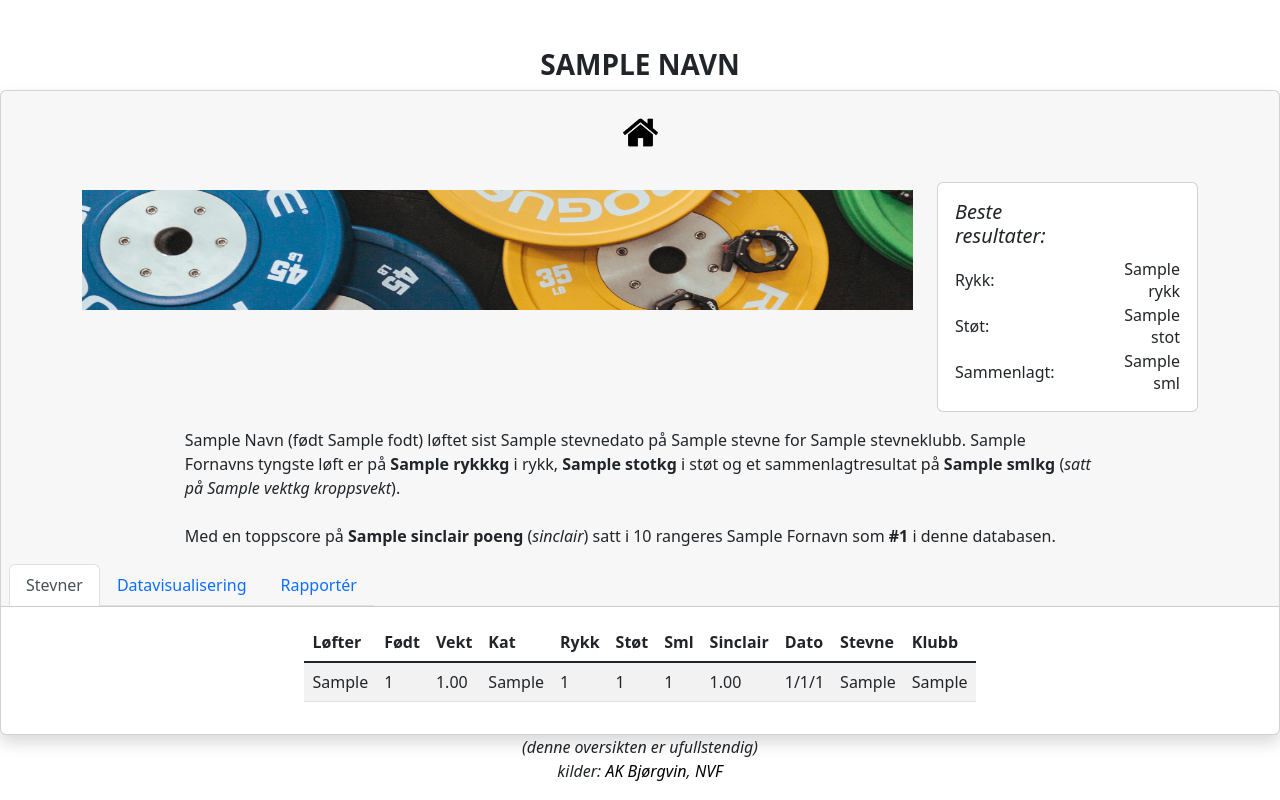
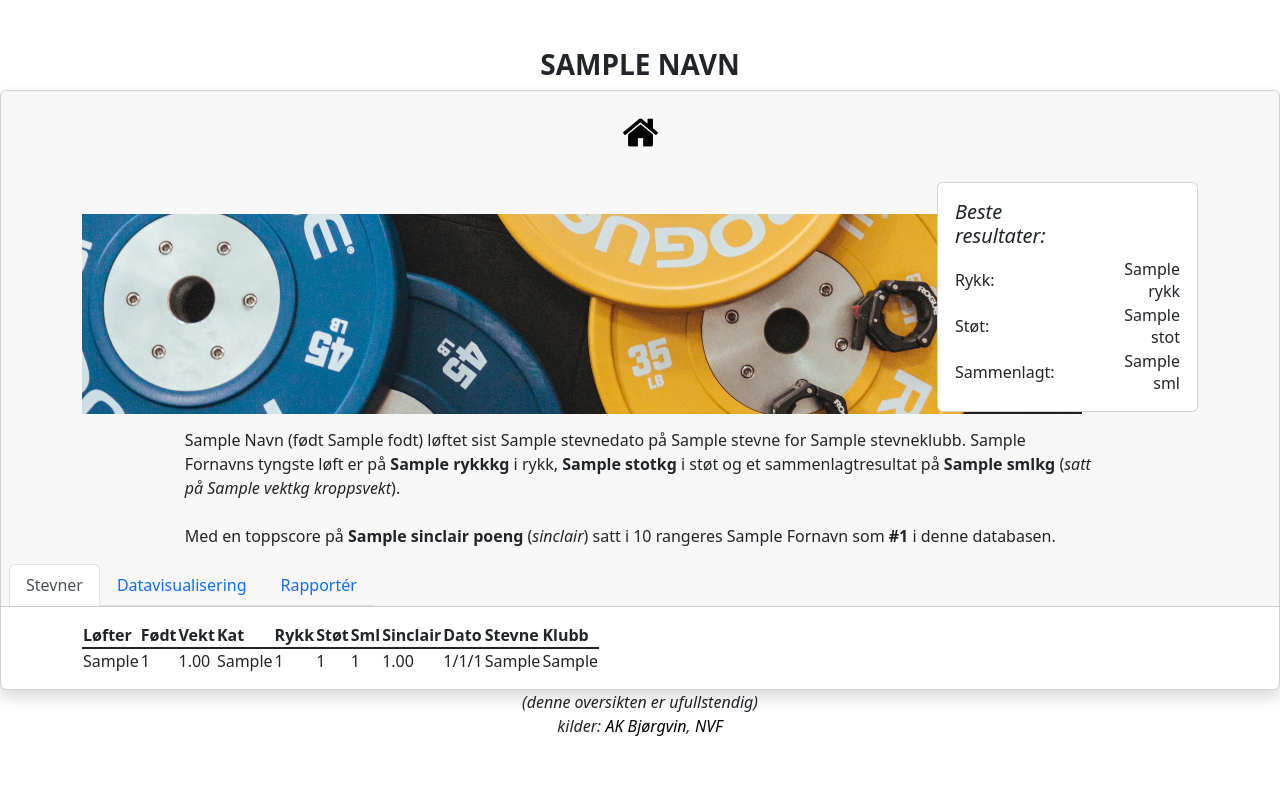
Before and after one commit to zednq/vektlofting, a Django app: template data/templates/lifter.html in a window 1280 px wide. Run offline with Django 4.2, Linux system fonts and the light colour scheme; tables that the repository leaves empty hold one stand-in row (values such as "Sample post"); the template is opened without the code that fills it: values that come from a table or form of the project are taken from there, most other values are stand-ins (such as "Sample title", 1, 10 or a date in 2020); some libraries are stand-ins or nearby versions.

Commit message:
Update lifter.html

```diff
--- a/data/templates/lifter.html
+++ b/data/templates/lifter.html
@@ -14,7 +14,7 @@
 
             <div class="container">
                 <div class="row">
-                    <div class="col-9"><img src="{% static 'img/workout_datalookup.png' %}" class="mt-4 w-100" height="120" /></div>
+                    <div class="col-9"><img src="{% static 'img/workout_datalookup.png' %}" class="mt-5" /></div>
                     <div class="col-3">
 
                         <div class="d-flex justify-content-end">
@@ -68,11 +68,11 @@
                 </ul>
             </ul>
         </div>
-        <div class="card-body mx-auto">
+        <div class="card-body w-100 mx-auto">
             <!-- Tab panes -->
             <div class="tab-content">
-                <div class="tab-pane container active mx-auto" id="home">
-                    <table id="example" class="table table-striped table-hover table-responsive">
+                <div class="tab-pane container active" id="home">
+                    <table id="example" class="table-responsive table-striped table-hover ">
                         <thead>
                             <tr>
                                 <th>L&oslash;fter</th>
```
